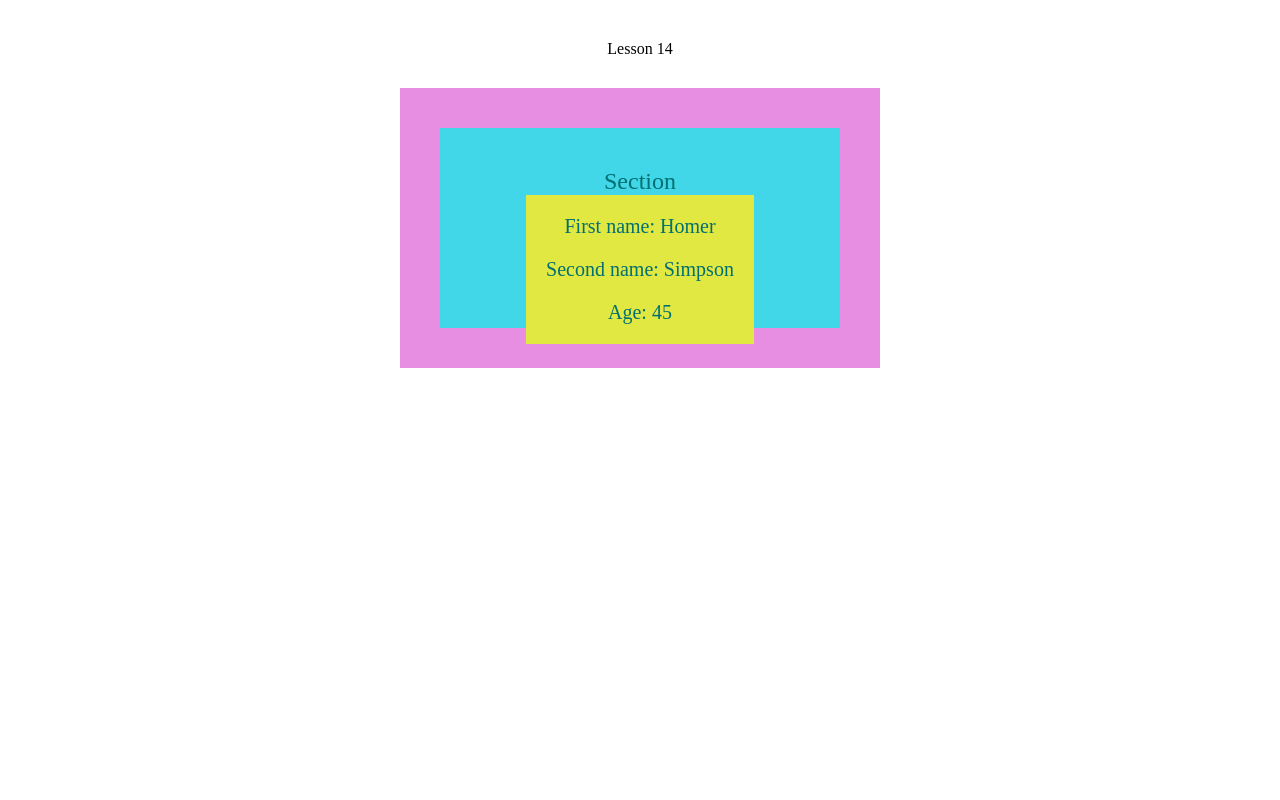
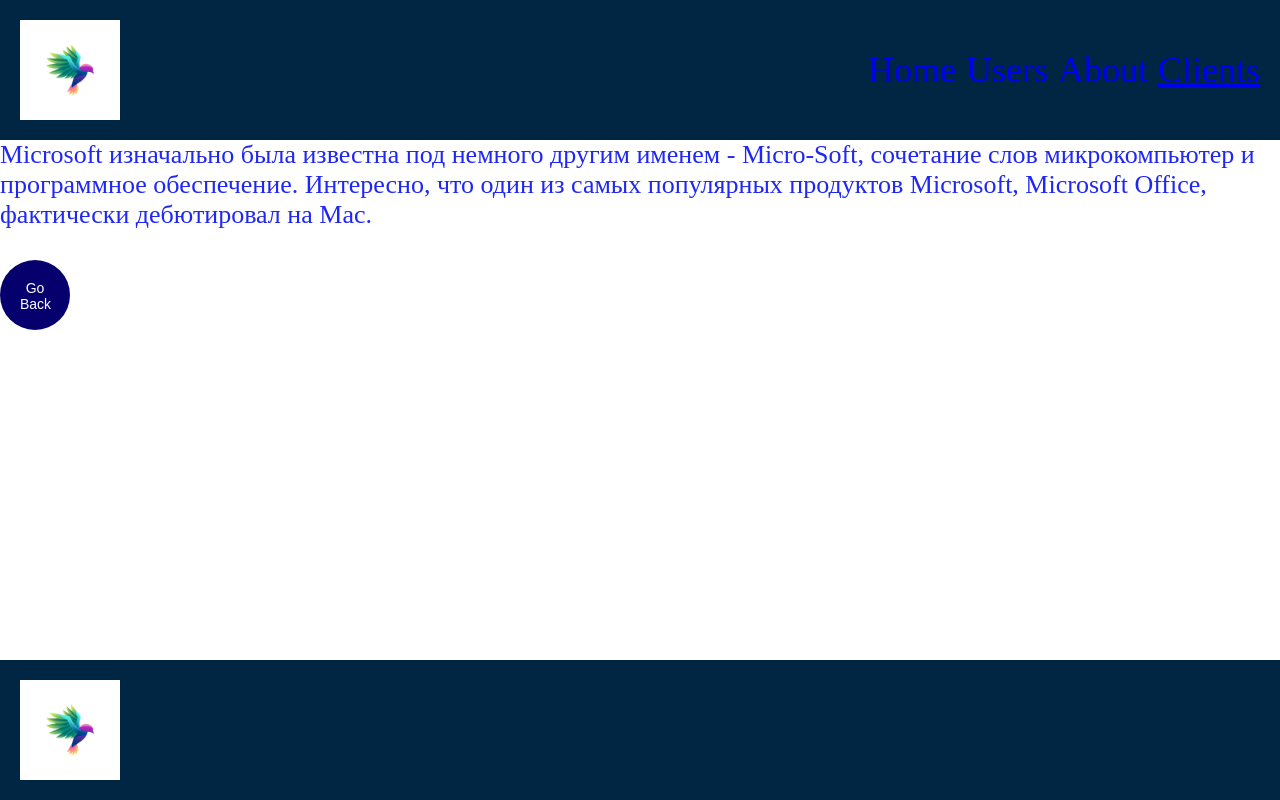
Before and after one commit to Bergwolf4880/TS-Lessons, a React (Create React App) app: page /clients/microsoft in a window 1280 px wide. Built offline with nearby package versions, Linux system fonts and the light colour scheme.

Commit message:
fixed links

```diff
--- a/src/App.tsx
+++ b/src/App.tsx
@@ -13,10 +13,10 @@
 import Home from 'pages/Home/Home';
 import Users from 'pages/Users/Users';
 import Clients from 'pages/Clients/Clients';
-import Microsoft from 'pages/Clients/Microsoft/MIcrosoft';
-import Apple from 'pages/Clients/Apple/Apple';
-import Google from 'pages/Clients/Google/Google';
-import Lesson14 from 'lessons/Lesson14/Lesson14'
+import Microsoft from 'pages/Clients/components/Microsoft/MIcrosoft';
+import Apple from 'pages/Clients/components/Apple/Apple';
+import Google from 'pages/Clients/components/Google/Google';
+import Lesson14 from 'lessons/Lesson14/Lesson14';
 
 //HW
 // import ProfileCard from './components/ProfileCard/ProfileCard';
@@ -33,7 +33,7 @@
     <BrowserRouter>
       <GlobalStyles />
       {/* Homework & Lesson 13 */}
-      {/* <Layout>
+      <Layout>
         <Routes>
           <Route path="/" element={<Home />} />
           <Route path="/about" element={<About />} />
@@ -44,8 +44,8 @@
           <Route path="/clients/apple" element={<Apple />} />
           <Route path="*" element="Page not found" />
         </Routes>
-      </Layout> */}
-      <Lesson14 />
+      </Layout>
+      {/* <Lesson14 /> */}
       {/* <Lesson12 /> */}
       {/* <Homework11 /> */}
       {/* <Lesson11 /> */}
--- a/src/pages/Clients/Clients.tsx
+++ b/src/pages/Clients/Clients.tsx
@@ -1,21 +1,21 @@
-import { StyledNavLink, ClientsContainer } from './styles';
+import { ClientLink, ClientsContainer } from './styles';
 
 function Clients() {
   return (
     <ClientsContainer>
       <>Clients</>
-      <StyledNavLink
+      <ClientLink
         to="apple">
         Apple
-          </StyledNavLink>
-          <StyledNavLink
+          </ClientLink>
+          <ClientLink
         to="microsoft" >
         Microsoft
-          </StyledNavLink>
-          <StyledNavLink
+          </ClientLink>
+          <ClientLink
         to="google">
        Google
-      </StyledNavLink>
+      </ClientLink>
     </ClientsContainer>
   );
 }
--- /dev/null
+++ b/src/pages/Clients/components/Apple/Apple.tsx
@@ -0,0 +1,17 @@
+import GoBackButton from 'components/GoBackButton/GoBackButton'
+import { AppleWrapper, ContentWrapper } from './styles'
+
+
+function Apple() {
+  return (
+    <AppleWrapper>
+      <ContentWrapper>
+        Apple изначально была основана не двумя, а тремя людьми: Стивом Джобсом,
+        Стивом Возняком и Рональдом Уэйном. Оригинальный компьютер Apple I был
+        продан за 666,66 доллара.
+      </ContentWrapper>
+      <GoBackButton />
+    </AppleWrapper>
+  );
+}
+export default Apple;
--- /dev/null
+++ b/src/pages/Clients/components/Apple/styles.ts
@@ -0,0 +1,13 @@
+import styled from "@emotion/styled";
+
+export const AppleWrapper = styled.div`
+  display: flex;
+  flex-direction: column;
+  justify-content: center;
+  gap: 30px;
+`
+
+export const ContentWrapper = styled.div`
+ font-size: 26px;
+ color: #1f27f5;
+`
--- a/src/pages/Clients/Google/Google.tsx
+++ b/src/pages/Clients/components/Google/Google.tsx
@@ -1,16 +1,17 @@
-import { StyledNavLink, ClientsContainer, TextFielsStyled } from '../styles';
+import GoBackButton from 'components/GoBackButton/GoBackButton'
+import { GoogleWrapper, ContentWrapper } from './styles';
 
 function Google() {
   return (
-    <ClientsContainer>
-      <TextFielsStyled>
+    <GoogleWrapper>
+      <ContentWrapper>
         Google изначально назывался “BackRub”, но из-за ошибки при выписке чека
         одного из первых инвесторов, название было изменено на "Google".
         Интересно, что в 2004 году, в момент выхода на IPO, практически все
         сотрудники Google стали миллионерами.
-      </TextFielsStyled>
-      <StyledNavLink to="/clients">BACK</StyledNavLink>
-    </ClientsContainer>
+      </ContentWrapper>
+      <GoBackButton />
+    </GoogleWrapper>
   );
 }
 export default Google;
--- /dev/null
+++ b/src/pages/Clients/components/Google/styles.ts
@@ -0,0 +1,13 @@
+import styled from "@emotion/styled";
+
+export const GoogleWrapper = styled.div`
+  display: flex;
+  flex-direction: column;
+  justify-content: center;
+  gap: 30px;
+`
+
+export const ContentWrapper = styled.div`
+ font-size: 26px;
+ color: #1f27f5;
+`
--- a/src/pages/Clients/Microsoft/MIcrosoft.tsx
+++ b/src/pages/Clients/components/Microsoft/MIcrosoft.tsx
@@ -1,21 +1,19 @@
-import { useNavigate } from 'react-router-dom'
-import { StyledNavLink, ClientsContainer, TextFielsStyled } from '../styles';
+import GoBackButton from 'components/GoBackButton/GoBackButton'
+import { ContentWrapper, MicrosoftWrapper } from './styles'
+
 
 function Microsoft() {
-  const navigate = useNavigate();
-  const goBack = () => {
-    navigate(-1)
-  }
+
   return (
-    <ClientsContainer>
-      <TextFielsStyled>
+    <MicrosoftWrapper>
+      <ContentWrapper>
         Microsoft изначально была известна под немного другим именем -
         Micro-Soft, сочетание слов микрокомпьютер и программное обеспечение.
         Интересно, что один из самых популярных продуктов Microsoft, Microsoft
         Office, фактически дебютировал на Mac.
-      </TextFielsStyled>
-      <StyledNavLink to="/clients">BACK</StyledNavLink>
-    </ClientsContainer>
+      </ContentWrapper>
+      <GoBackButton />
+    </MicrosoftWrapper>
   );
 }
 export default Microsoft;
--- /dev/null
+++ b/src/pages/Clients/components/Microsoft/styles.ts
@@ -0,0 +1,13 @@
+import styled from "@emotion/styled";
+
+export const MicrosoftWrapper = styled.div`
+  display: flex;
+  flex-direction: column;
+  justify-content: center;
+  gap: 30px;
+`
+
+export const ContentWrapper = styled.div`
+ font-size: 26px;
+ color: #1f27f5;
+`
--- a/src/pages/Clients/styles.ts
+++ b/src/pages/Clients/styles.ts
@@ -1,5 +1,5 @@
 import styled from '@emotion/styled';
-import { NavLink } from 'react-router-dom';
+import { Link } from 'react-router-dom';
 
 export const ClientsContainer = styled.div`
   display: flex;
@@ -7,17 +7,8 @@
   gap: 20px;
   width: auto;
 `;
-export const StyledNavLink = styled(NavLink)`
-  font-size: 30px;
-  text-decoration: none;
-  height: auto;
-  width: auto;
-  margin-left: 50px;
+export const ClientLink = styled(Link)`
+ text-decoration: none;
+ font-size: 20px;
+ color: #1f27f5;
 `;
-export const TextFielsStyled = styled.div`
-  font-size: 28px;
-  display: flex;
-  flex-direction: column;
-  width: 800px;
-  margin: 50px;
-`;
```
Also changed, not shown: src/pages/Clients/Apple/Apple.tsx (deleted, +0 -16 lines).
